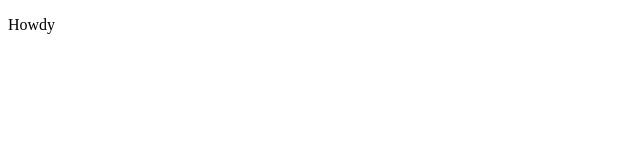
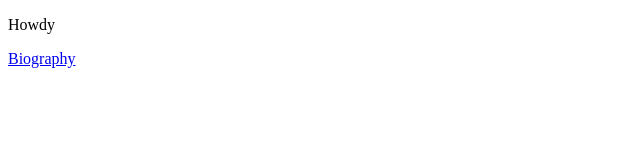
Before and after one commit to techman98/student-bio, a plain HTML site: page index.html in a window 1280 px wide. Shown: the full height of the page, 0-640 px from the left. Drawn offline with Linux system fonts and the light colour scheme.

Commit message:
Update index.html

```diff
--- a/index.html
+++ b/index.html
@@ -5,5 +5,6 @@
   </head>
   <body>
     <p>Howdy</p>
+    <a href ="bio.html">Biography</a>
   </body>
 </html>
```
